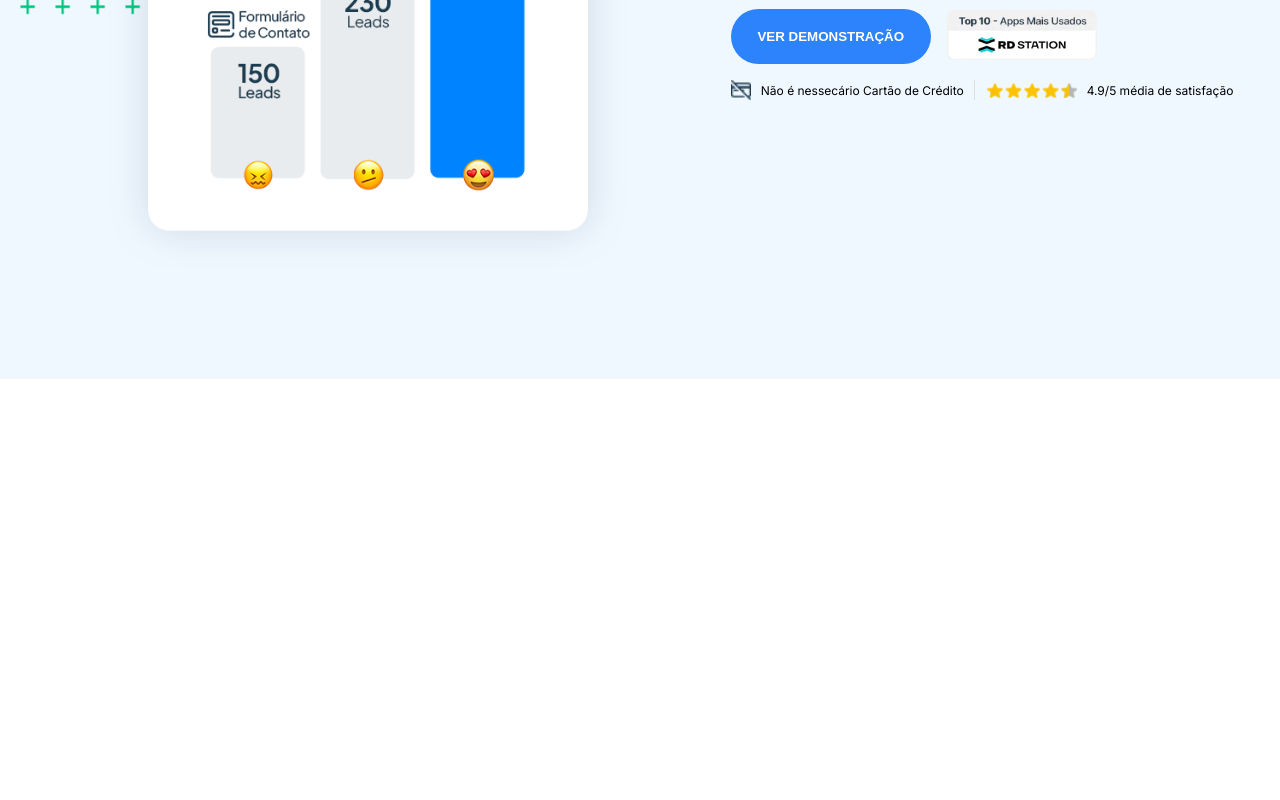
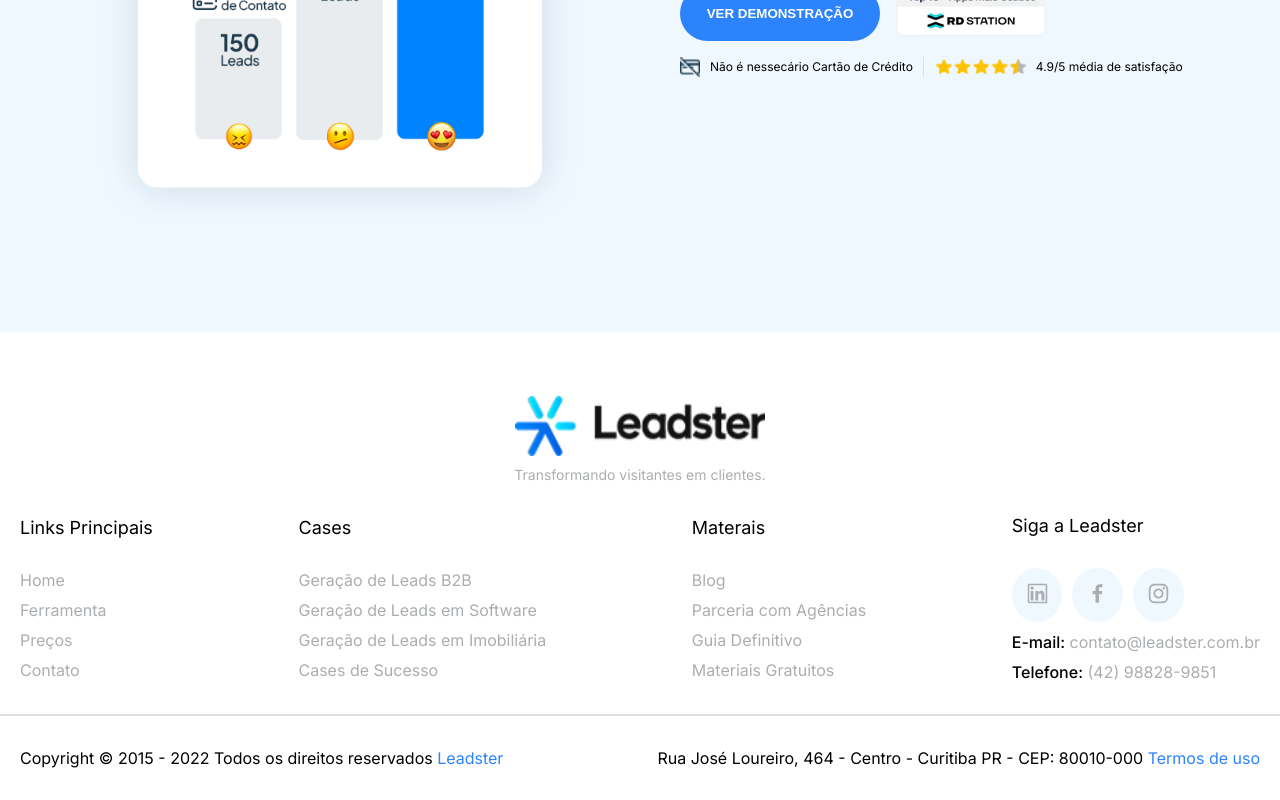
Before and after one commit to delanoquirino/teste-leadster, a Next.js app: page / in a window 1280 px wide. Shown: the part 2159-2959 px from the top of the page. Before the commit the page ends 2538 px from the top, so only its background shows below. Built offline with nearby package versions, Linux system fonts and the light colour scheme.

Commit message:
feat: added Footer

```diff
--- a/package.json
+++ b/package.json
@@ -21,6 +21,7 @@
     "next": "13.4.7",
     "react": "18.2.0",
     "react-dom": "18.2.0",
+    "react-icons": "^4.10.1",
     "styled-components": "^6.0.0-rc.5",
     "typescript": "5.1.3"
   }
--- a/src/app/page.tsx
+++ b/src/app/page.tsx
@@ -4,6 +4,7 @@ import styles from './page.module.css'
 import { FeaturedSection } from '@/components/FeaturedSection'
 import { CardsSection } from '@/components/CardsSection'
 import { DemonstrationSection } from '@/components/DemonstrationSection'
+import { Footer } from '@/components/Footer'
 
 export default function Home() {
   return (
@@ -12,6 +13,7 @@ export default function Home() {
       <FeaturedSection/>
       <CardsSection/>
       <DemonstrationSection/>
+      <Footer/>
     </main>
   )
 }
--- a/src/components/DemonstrationSection/index.tsx
+++ b/src/components/DemonstrationSection/index.tsx
@@ -1,7 +1,7 @@
 "use client";
 
 import React from "react";
-import { ButtonDemonstration, Container, Content, Rating, SDemonstrationSection, SImage, Text, TextCard, TextRating } from "./styles";
+import { ButtonDemonstration, Container, ContainerImage, Content, Rating, SDemonstrationSection, SImage, Text, TextCard, TextRating } from "./styles";
 import Image from "next/image";
 import { DividerBar } from "../DividerBar";
 
@@ -9,14 +9,14 @@ export const DemonstrationSection = () => {
   return (
     <SDemonstrationSection>
       <Container>
-        <div>
+        <ContainerImage>
           <SImage
             src="/comparativo.png"
             width={800}
             height={600}
             alt="imagem mostrando os resultados da estratégia Leadster "
           />
-        </div>
+        </ContainerImage>
 
         <Content>
           <Text>
--- a/src/components/DemonstrationSection/styles.ts
+++ b/src/components/DemonstrationSection/styles.ts
@@ -23,6 +23,10 @@ export const Content = styled.div`
     display: flex;
     flex-direction: column;
     gap: 1em;
+`
+export const ContainerImage = styled.div`
+  width: 50%;
+
 `
 export const SImage = styled(Image)`
   width: 100%;
--- /dev/null
+++ b/src/components/Footer/index.tsx
@@ -0,0 +1,71 @@
+"use client";
+import { Container, FooterCopy, FooterLogo, LinkSocialMidia, ListSocialMedia, SectionFooter } from "./styles";
+import Image from "next/image";
+import { DividerBar } from "../DividerBar";
+
+import { AiOutlineInstagram, AiOutlineLinkedin } from 'react-icons/ai';
+import { BiLogoFacebook } from 'react-icons/bi';
+import Link from "next/link";
+
+export const Footer = () => {
+  return (
+    <SectionFooter>
+      <FooterLogo>
+        <Image src="/logo.png" width={250} height={60} alt="logo leadster" />
+        <p>Transformando visitantes em clientes.</p>
+      </FooterLogo>
+      <Container>
+        <div>
+          <p>Links Principais</p>
+          <ul>
+            <li>Home</li>
+            <li>Ferramenta</li>
+            <li>Preços</li>
+            <li>Contato</li>
+          </ul>
+        </div>
+        <div>
+          <p>Cases</p>
+          <ul>
+            <li>Geração de Leads B2B</li>
+            <li>Geração de Leads em Software</li>
+            <li>Geração de Leads em Imobiliária</li>
+            <li>Cases de Sucesso</li>
+          </ul>
+        </div>
+        <div>
+          <p>Materais</p>
+          <ul>
+            <li>Blog</li>
+            <li>Parceria com Agências</li>
+            <li>Guia Definitivo</li>
+            <li>Materiais Gratuitos</li>
+          </ul>
+        </div>
+        <div>
+          <p>Siga a Leadster</p>
+          <ul>
+          <ListSocialMedia>
+            <LinkSocialMidia href="https://www.linkedin.com/company/leadster-platform/" target="_blank" ><AiOutlineLinkedin/></LinkSocialMidia>
+            <LinkSocialMidia href="https://www.facebook.com/leadsterplatform" target="_blank"><BiLogoFacebook/></LinkSocialMidia>
+            <LinkSocialMidia href="https://www.instagram.com/leadster.com.br/" target="_blank"><AiOutlineInstagram/></LinkSocialMidia>
+          </ListSocialMedia>
+            <li> <span>E-mail:</span> contato@leadster.com.br</li>
+            <li> <span>Telefone:</span> (42) 98828-9851</li>
+          </ul>
+        </div>
+      </Container>
+
+      <DividerBar />
+      <Container>
+        <FooterCopy>
+          <p>
+            Copyright &#169; 2015 - 2022 Todos os direitos reservados <span>Leadster</span></p>
+          <p>
+            Rua José Loureiro, 464 - Centro - Curitiba PR - CEP: 80010-000 <Link href="https://leadster.com.br/termos_de_uso/" target="_blank">Termos de uso</Link>
+          </p>
+        </FooterCopy>
+      </Container>
+    </SectionFooter>
+  );
+};
--- /dev/null
+++ b/src/components/Footer/styles.ts
@@ -0,0 +1,91 @@
+import Link from "next/link";
+import { styled } from "styled-components";
+
+export const SectionFooter = styled.section`
+  background-color: var(--bg-primary);
+`;
+export const FooterLogo = styled.section`
+  display: flex;
+  flex-direction: column;
+  align-items: center;
+  justify-content: center;
+  margin-top: 4em;
+
+  gap: 10px;
+
+  p {
+    color: var(--text-color);
+    font-size: 14px;
+  }
+`;
+
+export const Container = styled.div`
+  display: flex;
+  justify-content: space-between;
+  align-items: center;
+  padding: 2em 0.5em;
+  max-width: 1240px;
+  margin: 0 auto;
+
+  p {
+    font-size: 18px;
+  }
+
+  ul {
+    list-style: none;
+    display: flex;
+    flex-direction: column;
+    justify-content: space-between;
+    gap: 10px;
+    margin-top: 2em;
+    color: var(--text-color);
+
+    span {
+      color: var(--text-bold);
+      font-weight: 500;
+    }
+  }
+`;
+
+export const ListSocialMedia = styled.li`
+  display: flex;
+  gap: 10px;
+`;
+
+export const LinkSocialMidia = styled(Link)`
+  color: var(--text-color);
+  padding: 0.8em;
+  border-radius: 50%;
+  background-color: var(--bg-secondary);
+  transition: all .2s linear;
+
+  &:hover {
+   color: var(--bg-primary);
+    background-color: var(--link-hover);
+  }
+
+  svg {
+   font-size: 25px;
+
+
+  }
+`;
+export const FooterCopy = styled.div`
+display: flex;
+justify-content: space-between;
+width: 100%;
+
+a {
+  text-decoration: none;
+  color: var(--color-contrast);
+
+}
+  p {
+    font-size: 16px;
+
+  }
+
+  span {
+    color: var(--color-contrast);
+  }
+`;
--- a/src/styles/global.ts
+++ b/src/styles/global.ts
@@ -12,6 +12,9 @@ const GlobalStyle = createGlobalStyle`
         --bg-secondary: #F0F8FF;
         --color-contrast: #2c83fb;
         --color-border: #dce0e3;
+        --text-color:#abaeb0;
+        --text-bold:#000;
+        --link-hover:#0dcaf0;
     }
 
 `;
```
Also changed, not shown: 1 other file (tests, documents, lock files or other folders).
